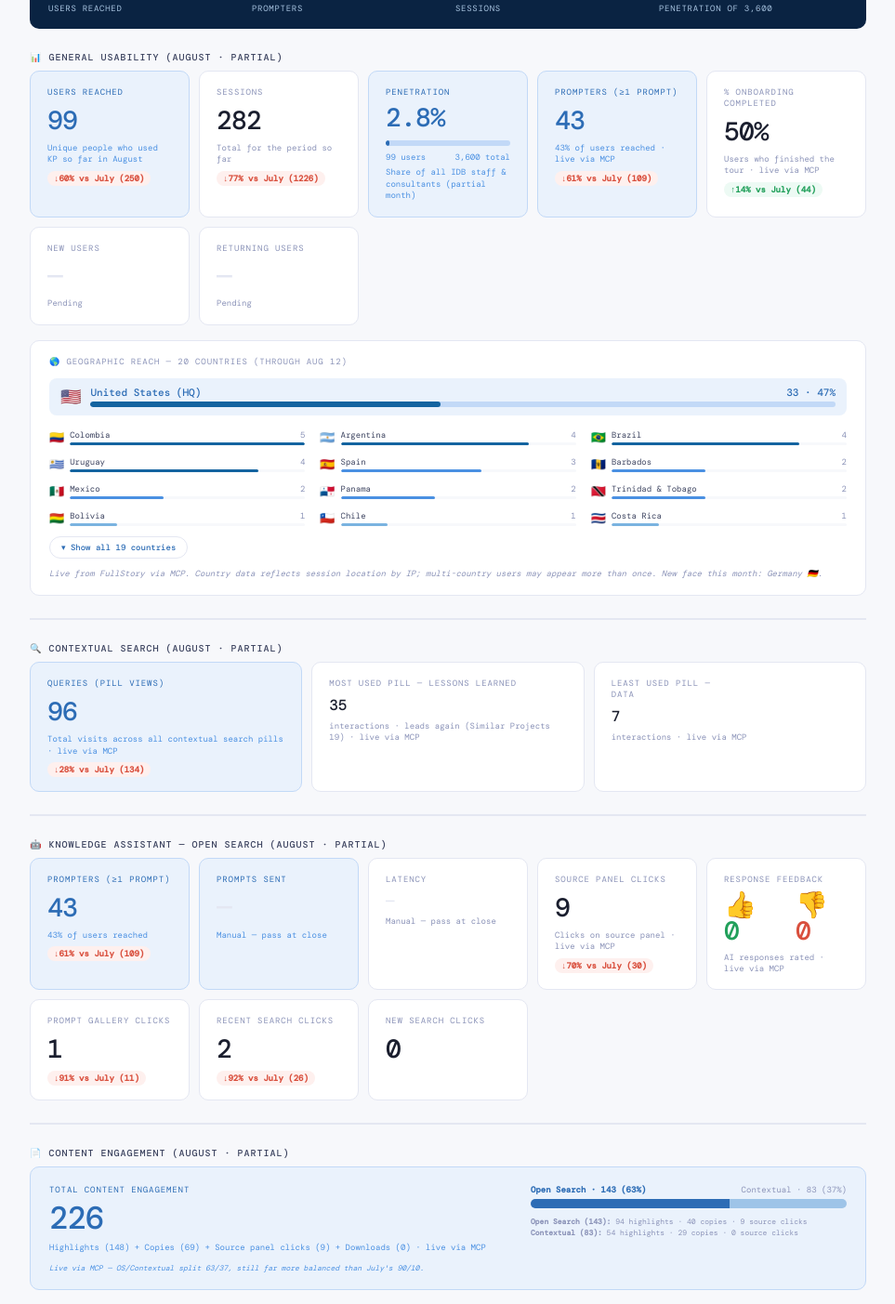
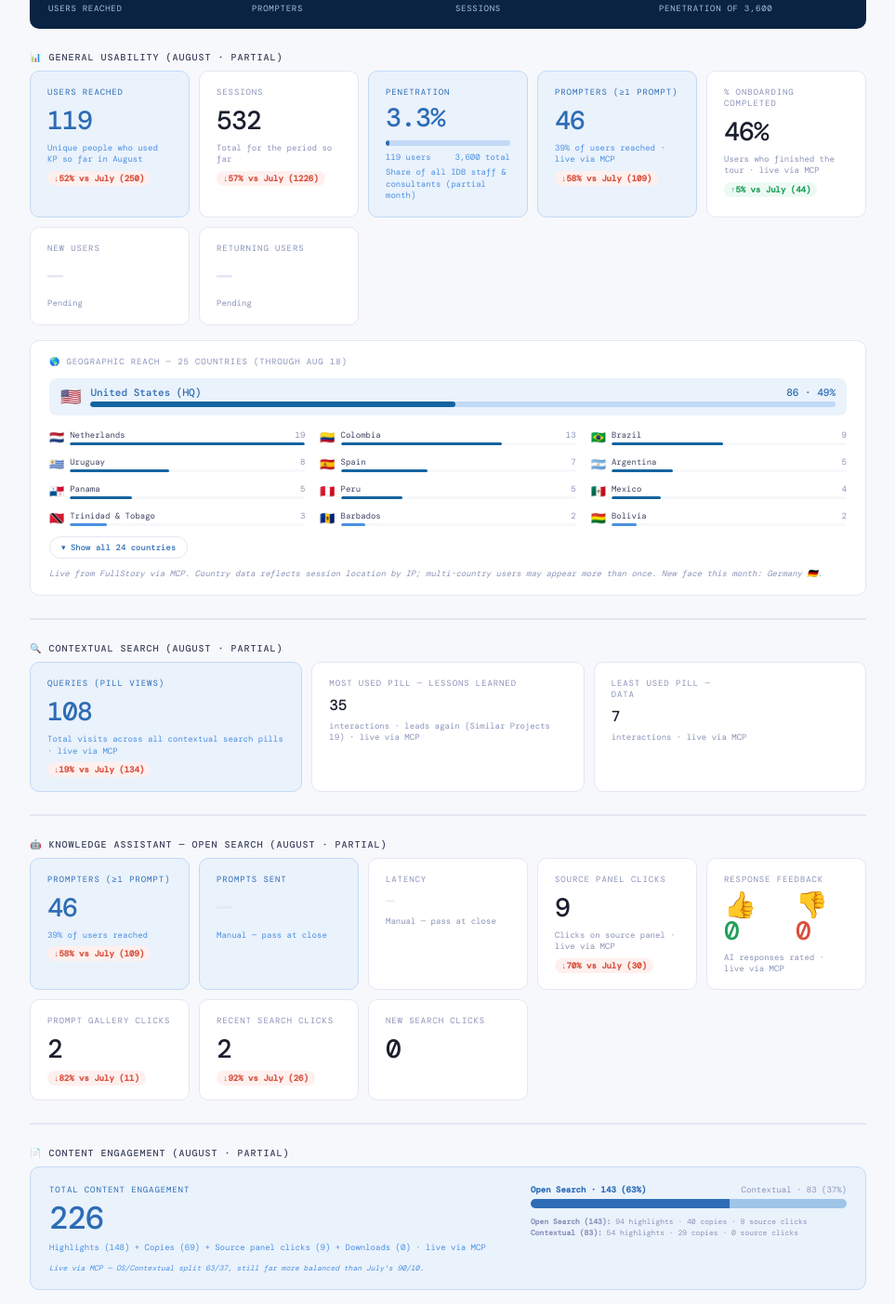
Before and after one commit to jimenasalinasg/KPsmoketest, a React (Vite) app: page / in a window 1280 px wide. Shown: the part 242-1645 px from the top of the page at 93% size, without its empty margins (158-1121 px from the left). Built offline with nearby package versions, Linux system fonts and the light colour scheme; a web font is replaced by a local one.

Commit message:
Actualizar preliminar agosto 2026 (a través de 18-ago, Sin DEV)
Co-Authored-By: Claude Sonnet 5 <noreply@anthropic.com>
Claude-Session: https://claude.ai/code/session_014reSWhN4m5TiERtetLzz92

```diff
--- a/src/App.jsx
+++ b/src/App.jsx
@@ -2705,26 +2705,26 @@ function JulyMonthly() {
 }
 
 // ── AUGUST 2026 DATA ──────────────────────────────────────
-// Preliminary — through Aug 12, 2026 · pulled live via FullStory MCP
+// Preliminary — through Aug 18, 2026 · pulled live via FullStory MCP
 const AUGUST = {
-  sessions: 282,
-  users: 99,
-  prompters: 43,          // live via MCP (metric 3GVbGeJsPBCb)
+  sessions: 532,
+  users: 119,
+  prompters: 46,          // live via MCP (metric 3GVbGeJsPBCb)
   prompts: null,          // manual — pass at close
   returningUsers: null,   // pending
   first_time: null,       // pending
-  tourCompletion: 50,     // live via MCP (iN3brKBr4rlY)
-  pillPageviews: 96,      // live via MCP (2EYT9yOW6odB)
+  tourCompletion: 46,     // live via MCP (iN3brKBr4rlY)
+  pillPageviews: 108,     // live via MCP (2EYT9yOW6odB)
   sourceClicks: 9,        // live via MCP (Ge6P9qbIeu3b)
   thumbsUp: 0,            // live via MCP (AtpRWyuThJUq)
   thumbsDown: 0,          // live via MCP (x6Z3q26RMOra)
-  promptGalleryClicks: 1, // live via MCP (lkwqkKIJQ25E)
+  promptGalleryClicks: 2, // live via MCP (lkwqkKIJQ25E)
   recentSearchClicks: 2,  // live via MCP (nfcBnYjQSAfT)
   newSearchClicks: 0,     // live via MCP (tU5aopeDHc1k)
-  highlighted: 148,       // live via MCP (cMgaz9YMCSJh)
-  highlightedOpenSearch: 94, // live via MCP (RQ6IjtoMbeD5)
-  copied: 69,             // live via MCP (yowGb1tOMe3X)
-  copiedOpenSearch: 40,   // live via MCP (JOTETVLPeJKh)
+  highlighted: 167,       // live via MCP (cMgaz9YMCSJh)
+  highlightedOpenSearch: 102, // live via MCP (RQ6IjtoMbeD5)
+  copied: 78,             // live via MCP (yowGb1tOMe3X)
+  copiedOpenSearch: 43,   // live via MCP (JOTETVLPeJKh)
   wordDownloads: 0,       // live via MCP (3EkjBy6jYByB)
   excelDownloads: 0,      // live via MCP (FIw2VjBWkJ6J)
   lwa: {
@@ -2735,34 +2735,39 @@ const AUGUST = {
   },
   latency: null,          // manual
   csat: null,             // manual
-  totalCountries: 20,
+  totalCountries: 25,
   countries: [
-    { name: "United States (HQ)", code: "US", users: 33, pct: 47 },
-    { name: "Colombia",           code: "CO", users: 5,  pct: 7  },
-    { name: "Argentina",          code: "AR", users: 4,  pct: 6  },
-    { name: "Brazil",             code: "BR", users: 4,  pct: 6  },
-    { name: "Uruguay",            code: "UY", users: 4,  pct: 6  },
-    { name: "Spain",              code: "ES", users: 3,  pct: 4  },
-    { name: "Barbados",           code: "BB", users: 2,  pct: 3  },
-    { name: "Mexico",             code: "MX", users: 2,  pct: 3  },
-    { name: "Panama",             code: "PA", users: 2,  pct: 3  },
-    { name: "Trinidad & Tobago",  code: "TT", users: 2,  pct: 3  },
-    { name: "Bolivia",            code: "BO", users: 1,  pct: 1  },
-    { name: "Chile",              code: "CL", users: 1,  pct: 1  },
+    { name: "United States (HQ)", code: "US", users: 86, pct: 49 },
+    { name: "Netherlands",        code: "NL", users: 19, pct: 11 }, // REVISAR: atípico para BID, posible VPN/tráfico no humano
+    { name: "Colombia",           code: "CO", users: 13, pct: 7  },
+    { name: "Brazil",             code: "BR", users: 9,  pct: 5  },
+    { name: "Uruguay",            code: "UY", users: 8,  pct: 5  },
+    { name: "Spain",              code: "ES", users: 7,  pct: 4  },
+    { name: "Argentina",          code: "AR", users: 5,  pct: 3  },
+    { name: "Panama",             code: "PA", users: 5,  pct: 3  },
+    { name: "Peru",               code: "PE", users: 5,  pct: 3  },
+    { name: "Mexico",             code: "MX", users: 4,  pct: 2  },
+    { name: "Trinidad & Tobago",  code: "TT", users: 3,  pct: 2  },
+    { name: "Barbados",           code: "BB", users: 2,  pct: 1  },
+    { name: "Bolivia",            code: "BO", users: 2,  pct: 1  },
+    { name: "Chile",              code: "CL", users: 2,  pct: 1  },
+    { name: "Honduras",           code: "HN", users: 2,  pct: 1  },
+    { name: "Cayman Islands",     code: "KY", users: 1,  pct: 1  },
     { name: "Costa Rica",         code: "CR", users: 1,  pct: 1  },
     { name: "Ecuador",            code: "EC", users: 1,  pct: 1  },
+    { name: "El Salvador",        code: "SV", users: 1,  pct: 1  },
     { name: "Germany",            code: "DE", users: 1,  pct: 1  },
     { name: "Guatemala",          code: "GT", users: 1,  pct: 1  },
-    { name: "Honduras",           code: "HN", users: 1,  pct: 1  },
+    { name: "Jamaica",            code: "JM", users: 1,  pct: 1  },
     { name: "Paraguay",           code: "PY", users: 1,  pct: 1  },
-    { name: "Peru",               code: "PE", users: 1,  pct: 1  },
     { name: "Suriname",           code: "SR", users: 1,  pct: 1  },
+    { name: "Sweden",             code: "SE", users: 1,  pct: 1  },
   ],
 };
 
 // ── AUGUST MONTHLY VIEW ───────────────────────────────────
 function AugustMonthly() {
-  const MONTH = "August 2026 — through Aug 14";
+  const MONTH = "August 2026 — through Aug 18";
   const [showAllCountries, setShowAllCountries] = useState(false);
 
   const MCard = ({ label, value, desc, accent, small, bench, momentum }) => {
@@ -2891,7 +2896,7 @@ function AugustMonthly() {
       {/* Geo */}
       <div style={{ background: SURF, border: `1px solid ${BDR}`, borderRadius: 10, padding: "16px 20px" }}>
         <div style={{ fontSize: 9, textTransform: "uppercase", letterSpacing: "0.1em", color: INK3, marginBottom: 12 }}>
-          🌎 Geographic Reach — {AUGUST.totalCountries} countries (through Aug 12)
+          🌎 Geographic Reach — {AUGUST.totalCountries} countries (through Aug 18)
         </div>
         <div style={{ display: "flex", alignItems: "center", gap: 10, marginBottom: 12, padding: "8px 12px", background: BLUE_L, borderRadius: 8 }}>
           <span style={{ fontSize: 18, flexShrink: 0 }}>🇺🇸</span>
```
